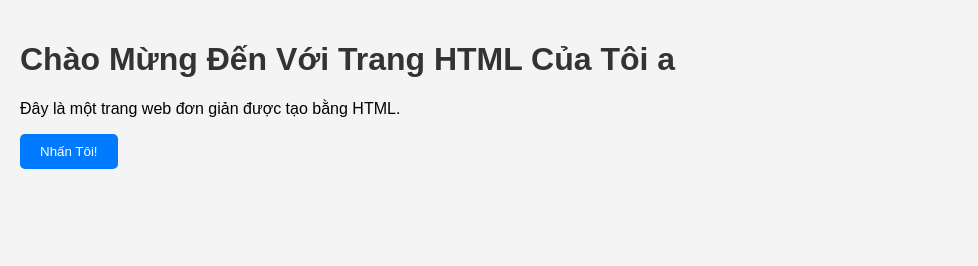
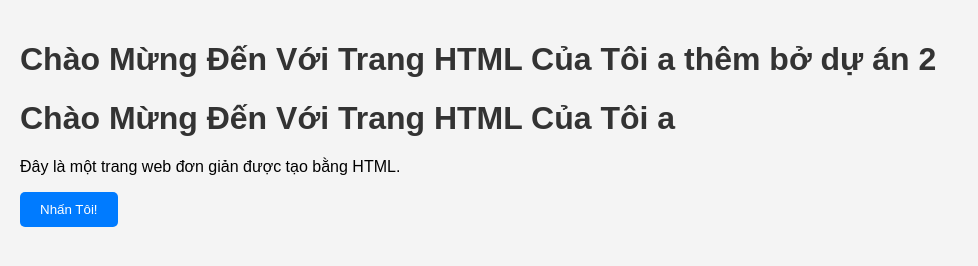
Before and after one commit to quangchung2112/duan, a plain HTML site: page index.html in a window 1280 px wide. Shown: the whole page, without its empty margins (0-978 px from the left). Drawn offline with Linux system fonts and the light colour scheme.

Commit message:
Them f2 va sua index du an 2

```diff
--- a/index.html
+++ b/index.html
@@ -28,6 +28,7 @@
     </style>
   </head>
   <body>
+    <h1>Chào Mừng Đến Với Trang HTML Của Tôi a thêm bở dự án 2</h1>
     <h1>Chào Mừng Đến Với Trang HTML Của Tôi a</h1>
     <p>Đây là một trang web đơn giản được tạo bằng HTML.</p>
     <button onclick="alert('Bạn đã nhấn nút!')">Nhấn Tôi!</button>
```
Also changed, not shown: f2.txt (added).
